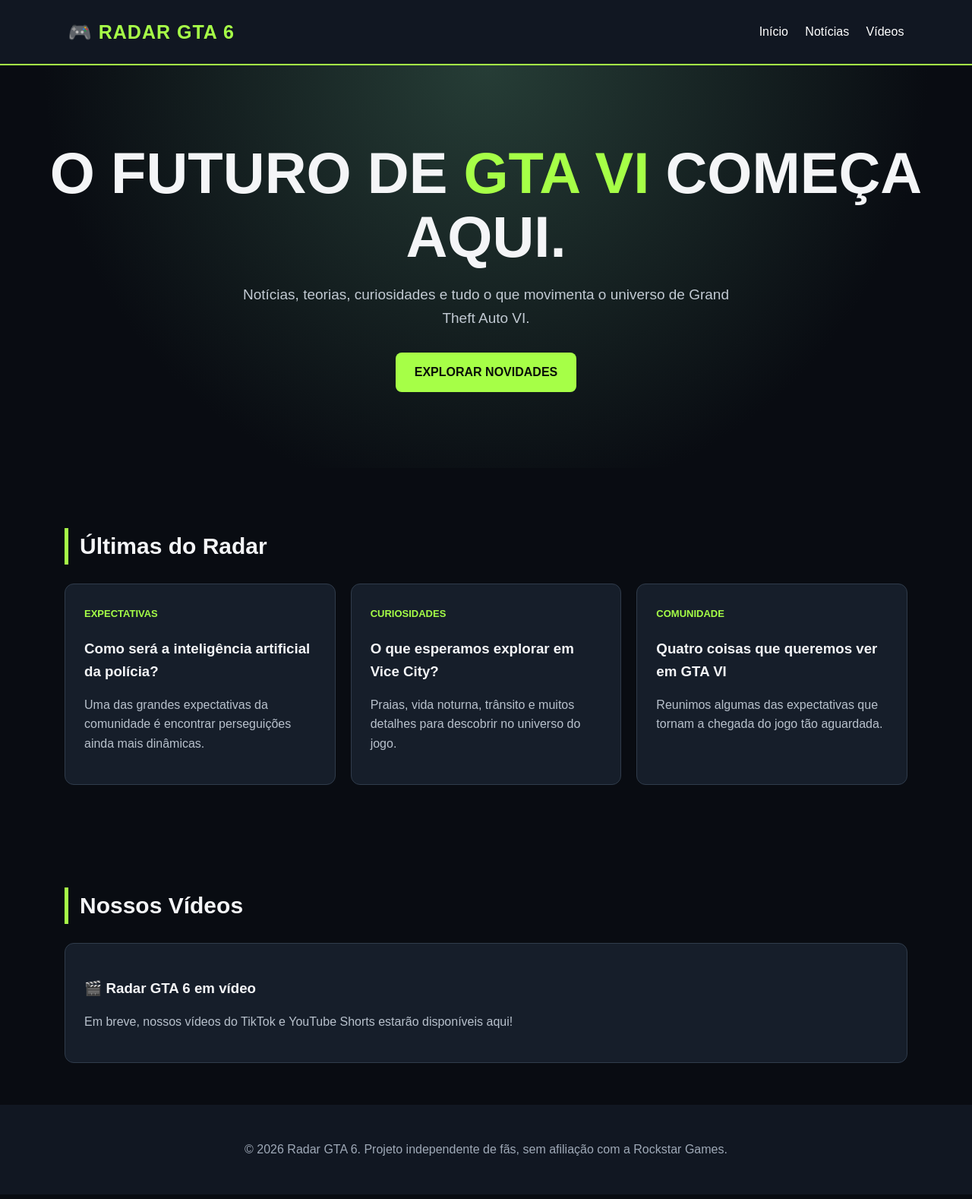
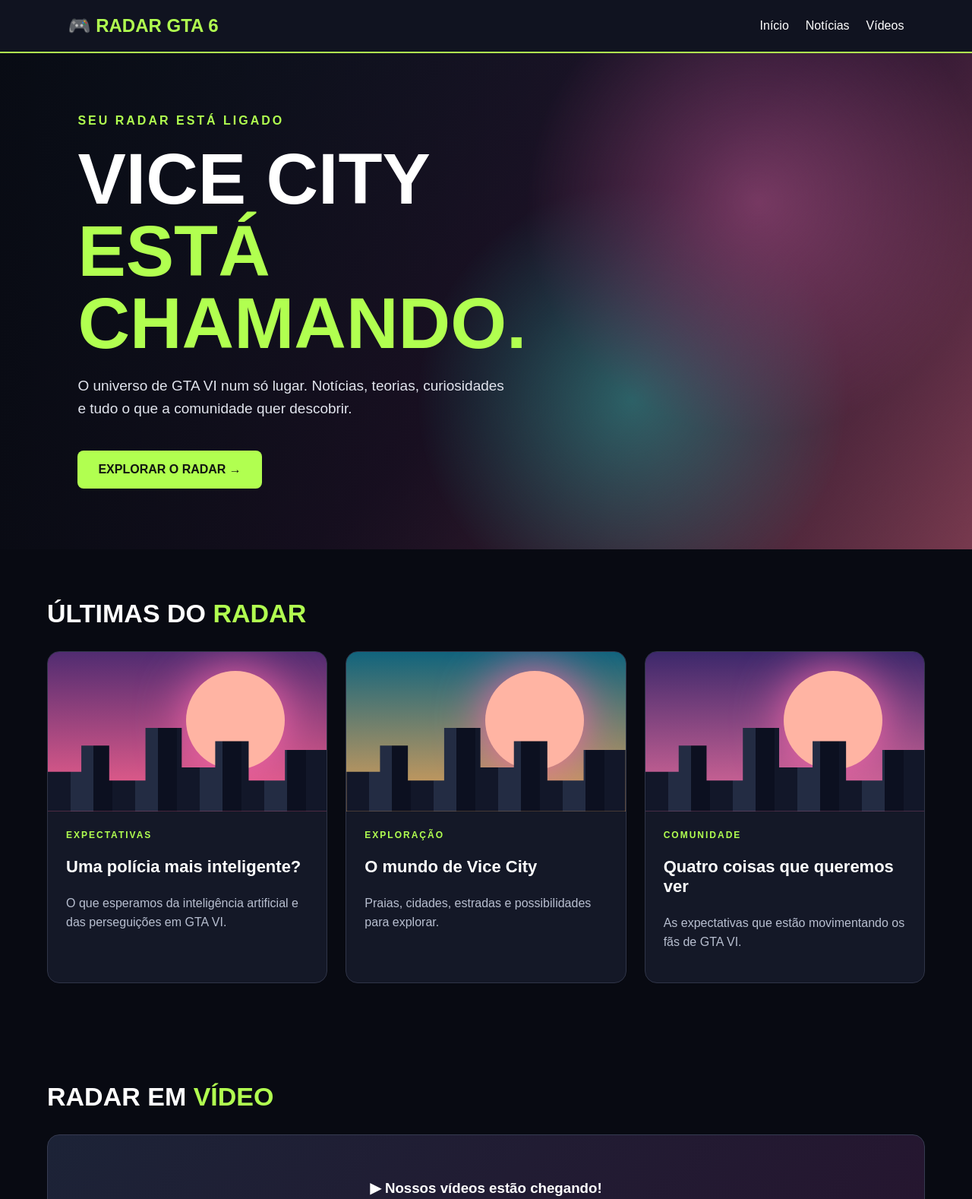
Before and after one commit to patrikluan2201-cmyk/radar-gta6, a plain HTML site: page index.html in a window 1280 px wide. Shown: the top 1578 px of the page at 76% size. Drawn offline with Linux system fonts and the light colour scheme.

Commit message:
Update index.html

```diff
--- a/index.html
+++ b/index.html
@@ -3,111 +3,190 @@
 <html lang="pt-BR">
 <head>
 <meta charset="UTF-8">
-  <meta name="viewport" content="width=device-width, initial-scale=1.0">
-  <meta name="description" content="Radar GTA 6: notícias, vídeos e novidades sobre GTA VI.">
-  <title>Radar GTA 6 | Notícias e Novidades</title>
+<meta name="viewport" content="width=device-width, initial-scale=1">
+<meta name="description" content="Radar GTA 6: notícias, teorias, vídeos e novidades sobre GTA VI.">
+<title>Radar GTA 6 | Seu radar de Vice City</title>
 <style>
+:root {
+  --bg: #080a12;
+  --panel: #141827;
+  --green: #b1ff50;
+  --pink: #ff57b6;
+  --muted: #b8bfd0;
+}
 * { box-sizing: border-box; }
+html { scroll-behavior: smooth; }
 body {
   margin: 0;
-      background: #090c12;
-      color: #f4f5f7;
   font-family: Arial, sans-serif;
+  background: var(--bg);
+  color: #fff;
+}
+a { color: inherit; text-decoration: none; }
+header {
+  display: flex;
+  align-items: center;
+  justify-content: space-between;
+  gap: 20px;
+  flex-wrap: wrap;
+  padding: 20px 7%;
+  background: #101320;
+  border-bottom: 2px solid var(--green);
+}
+.brand {
+  font-size: 24px;
+  font-weight: 900;
+  color: var(--green);
+}
+nav { display: flex; gap: 22px; }
+nav a:hover { color: var(--green); }
+.hero {
+  position: relative;
+  min-height: 570px;
+  display: flex;
+  align-items: center;
+  padding: 80px 8%;
+  background:
+    linear-gradient(90deg, rgba(8,10,18,.97), rgba(8,10,18,.55)),
+    linear-gradient(135deg, #173b52, #542257 55%, #ff7397);
+}
+.hero::after {
+  content: "";
+  position: absolute;
+  inset: 0;
+  opacity: .35;
+  pointer-events: none;
+  background:
+    radial-gradient(circle at 78% 30%, #ff78c2, transparent 28%),
+    radial-gradient(circle at 65% 70%, #2ee9d4, transparent 30%);
+}
+.hero-content {
+  position: relative;
+  z-index: 1;
+  max-width: 800px;
+}
+.eyebrow {
+  color: var(--green);
+  font-weight: bold;
+  letter-spacing: 3px;
+  text-transform: uppercase;
+}
+h1 {
+  font-size: clamp(45px, 8vw, 95px);
+  line-height: 1;
+  margin: 20px 0;
+}
+h1 span { color: var(--green); }
+.hero p {
+  max-width: 570px;
+  color: #e2e5ee;
+  font-size: 19px;
   line-height: 1.6;
 }
-    header {
-      padding: 22px 7%;
-      background: #111722;
-      border-bottom: 2px solid #a6ff47;
-      display: flex;
-      justify-content: space-between;
-      align-items: center;
-      flex-wrap: wrap;
-      gap: 15px;
+.button {
+  display: inline-block;
+  margin-top: 20px;
+  padding: 16px 27px;
+  border-radius: 8px;
+  background: var(--green);
+  color: #101510;
+  font-weight: 900;
 }
-    .logo {
-      font-size: 25px;
-      font-weight: 900;
-      color: #a6ff47;
-      letter-spacing: 1px;
-    }
-    nav a {
-      color: white;
-      text-decoration: none;
-      margin-left: 18px;
-    }
-    nav a:hover { color: #a6ff47; }
-    .hero {
-      text-align: center;
-      padding: 100px 20px;
-      background: radial-gradient(circle at top, #263d36, #090c12 70%);
-    }
-    .hero h1 {
-      font-size: clamp(38px, 7vw, 76px);
-      line-height: 1.1;
-      margin: 0 0 20px;
-    }
-    .hero h1 span { color: #a6ff47; }
-    .hero p {
-      color: #c2cad3;
-      max-width: 650px;
-      margin: 0 auto 30px;
-      font-size: 19px;
-    }
-    .btn {
-      display: inline-block;
-      background: #a6ff47;
-      color: #091009;
-      padding: 13px 25px;
-      border-radius: 8px;
-      text-decoration: none;
-      font-weight: bold;
-    }
-    section {
-      max-width: 1150px;
+.container {
+  max-width: 1200px;
   margin: auto;
-      padding: 55px 20px;
+  padding: 65px 22px;
 }
 h2 {
-      font-size: 30px;
-      border-left: 5px solid #a6ff47;
-      padding-left: 15px;
+  font-size: 34px;
+  margin: 0 0 30px;
 }
+h2 span { color: var(--green); }
 .grid {
   display: grid;
-      grid-template-columns: repeat(auto-fit, minmax(250px, 1fr));
-      gap: 20px;
-      margin-top: 25px;
+  grid-template-columns: repeat(3, 1fr);
+  gap: 24px;
 }
 .card {
-      background: #161e2a;
-      border: 1px solid #303c4b;
-      border-radius: 12px;
-      padding: 25px;
+  overflow: hidden;
+  background: var(--panel);
+  border: 1px solid #303548;
+  border-radius: 16px;
+  transition: transform .2s;
 }
-    .card .tag {
-      color: #a6ff47;
-      font-size: 13px;
+.card:hover { transform: translateY(-5px); }
+.art {
+  height: 210px;
+  position: relative;
+  overflow: hidden;
+}
+.art::before {
+  content: "";
+  position: absolute;
+  width: 130px;
+  height: 130px;
+  border-radius: 50%;
+  right: 15%;
+  top: 12%;
+  background: #ffb4a3;
+  box-shadow: 0 0 65px #ff6bb1;
+}
+.art::after {
+  content: "";
+  position: absolute;
+  inset: 45% 0 0;
+  background: repeating-linear-gradient(
+    90deg, #121729 0 30px,
+    #232c43 30px 60px,
+    #0c1020 60px 85px
+  );
+  clip-path: polygon(
+    0 55%, 12% 55%, 12% 25%, 22% 25%,
+    22% 65%, 35% 65%, 35% 5%, 48% 5%,
+    48% 50%, 60% 50%, 60% 20%, 72% 20%,
+    72% 65%, 85% 65%, 85% 30%, 100% 30%,
+    100% 100%, 0 100%
+  );
+}
+.art-one { background: linear-gradient(#512c71, #fa638e); }
+.art-two { background: linear-gradient(#11647d, #e5a258); }
+.art-three { background: linear-gradient(#3c286b, #e46c9b); }
+.card-body { padding: 24px; }
+.tag {
+  font-size: 12px;
+  color: var(--green);
+  text-transform: uppercase;
   font-weight: bold;
-      text-transform: uppercase;
+  letter-spacing: 2px;
 }
-    .card h3 { margin-bottom: 10px; }
-    .card p { color: #b8c1cc; }
+.card h3 { font-size: 22px; }
+.card p { color: var(--muted); line-height: 1.6; }
+.video-box {
+  padding: 40px;
+  border-radius: 16px;
+  border: 1px solid #363b51;
+  background: linear-gradient(135deg, #1c2337, #26152f);
+  text-align: center;
+}
+.video-box p { color: var(--muted); }
 footer {
-      background: #111722;
   text-align: center;
-      padding: 30px 20px;
-      color: #9fa9b7;
+  background: #101320;
+  color: var(--muted);
+  padding: 35px 20px;
+  line-height: 1.7;
 }
-    @media (max-width: 600px) {
-      header { justify-content: center; text-align: center; }
-      nav a { margin: 0 8px; }
+@media(max-width: 800px) {
+  .grid { grid-template-columns: 1fr; }
+  .hero { min-height: 470px; }
+  header { justify-content: center; }
+  nav { gap: 15px; }
 }
 </style>
 </head>
 <body>
 <header>
-    <div class="logo">🎮 RADAR GTA 6</div>
+  <div class="brand">🎮 RADAR GTA 6</div>
   <nav>
     <a href="#inicio">Início</a>
     <a href="#noticias">Notícias</a>
@@ -116,44 +195,57 @@
 </header>
 
 <main>
-    <div class="hero" id="inicio">
-      <h1>O FUTURO DE <span>GTA VI</span> COMEÇA AQUI.</h1>
-      <p>Notícias, teorias, curiosidades e tudo o que movimenta o universo de Grand Theft Auto VI.</p>
-      <a class="btn" href="#noticias">EXPLORAR NOVIDADES</a>
+  <section class="hero" id="inicio">
+    <div class="hero-content">
+      <div class="eyebrow">Seu radar está ligado</div>
+      <h1>VICE CITY<br><span>ESTÁ CHAMANDO.</span></h1>
+      <p>O universo de GTA VI num só lugar. Notícias, teorias, curiosidades e tudo o que a comunidade quer descobrir.</p>
+      <a href="#noticias" class="button">EXPLORAR O RADAR →</a>
     </div>
+  </section>
 
-    <section id="noticias">
-      <h2>Últimas do Radar</h2>
+  <section class="container" id="noticias">
+    <h2>ÚLTIMAS DO <span>RADAR</span></h2>
     <div class="grid">
       <article class="card">
-          <span class="tag">Expectativas</span>
-          <h3>Como será a inteligência artificial da polícia?</h3>
-          <p>Uma das grandes expectativas da comunidade é encontrar perseguições ainda mais dinâmicas.</p>
+        <div class="art art-one"></div>
+        <div class="card-body">
+          <div class="tag">Expectativas</div>
+          <h3>Uma polícia mais inteligente?</h3>
+          <p>O que esperamos da inteligência artificial e das perseguições em GTA VI.</p>
+        </div>
       </article>
       <article class="card">
-          <span class="tag">Curiosidades</span>
-          <h3>O que esperamos explorar em Vice City?</h3>
-          <p>Praias, vida noturna, trânsito e muitos detalhes para descobrir no universo do jogo.</p>
+        <div class="art art-two"></div>
+        <div class="card-body">
+          <div class="tag">Exploração</div>
+          <h3>O mundo de Vice City</h3>
+          <p>Praias, cidades, estradas e possibilidades para explorar.</p>
+        </div>
       </article>
       <article class="card">
-          <span class="tag">Comunidade</span>
-          <h3>Quatro coisas que queremos ver em GTA VI</h3>
-          <p>Reunimos algumas das expectativas que tornam a chegada do jogo tão aguardada.</p>
+        <div class="art art-three"></div>
+        <div class="card-body">
+          <div class="tag">Comunidade</div>
+          <h3>Quatro coisas que queremos ver</h3>
+          <p>As expectativas que estão movimentando os fãs de GTA VI.</p>
+        </div>
       </article>
     </div>
   </section>
 
-    <section id="videos">
-      <h2>Nossos Vídeos</h2>
-      <div class="card">
-        <h3>🎬 Radar GTA 6 em vídeo</h3>
-        <p>Em breve, nossos vídeos do TikTok e YouTube Shorts estarão disponíveis aqui!</p>
+  <section class="container" id="videos">
+    <h2>RADAR EM <span>VÍDEO</span></h2>
+    <div class="video-box">
+      <h3>▶ Nossos vídeos estão chegando!</h3>
+      <p>Em breve, os Shorts e vídeos do Radar GTA 6 estarão aqui.</p>
     </div>
   </section>
 </main>
 
 <footer>
-    <p>© 2026 Radar GTA 6. Projeto independente de fãs, sem afiliação com a Rockstar Games.</p>
+  © 2026 Radar GTA 6 — Feito por fãs, para fãs.
+  <p>Projeto independente, sem afiliação com a Rockstar Games.</p>
 </footer>
 </body>
 </html>
```
Lines whose indentation alone changed are shown as unchanged.
